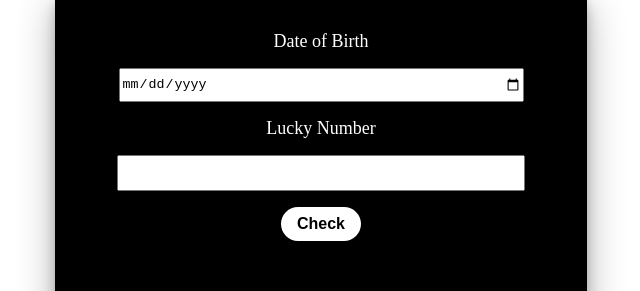
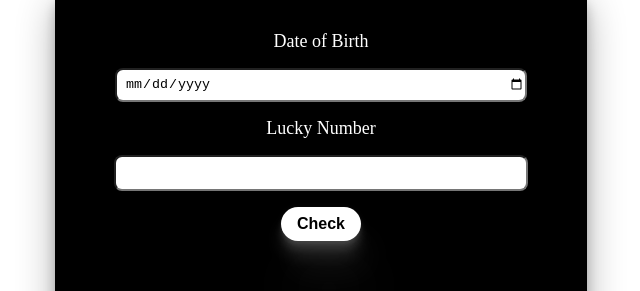
Before and after one commit to Vish-al-Singla/Lucky-Birthdate, a plain HTML site: page index.html in a window 1280 px wide. Shown: the part 126-417 px from the top of the page, without its empty margins (319-959 px from the left). Drawn offline with Linux system fonts and the light colour scheme.

Commit message:
Minor Changes

```diff
--- a/style.css
+++ b/style.css
@@ -31,6 +31,15 @@ body {
     margin: 2rem;
 }
 
+input {
+    border-radius: 0.5rem;
+    padding-inline-start: 0.5rem;
+    -webkit-border-radius: 0.5rem;
+    -moz-border-radius: 0.5rem;
+    -ms-border-radius: 0.5rem;
+    -o-border-radius: 0.5rem;
+}
+
 h1 {
 
     text-shadow: 0px 10px 10px #234D3C;
@@ -58,7 +67,7 @@ h1 {
     color:black;
     font-weight: bold;
     margin-bottom: 1rem;
-
+    box-shadow: 0 4px  4px  rgba(255, 255, 255, 0.05),    0 1px  6px  rgba(255, 255, 255, .05),    0 8px  8px  rgba(255, 255, 255, .1),     0 16px 16px rgba(255, 255, 255, .1),     8px 32px 32px rgba(255, 255, 255, .05),     8px 64px 64px rgba(255, 255, 255, .05);
 }
 #output {
     text-shadow: 0px 10px 10px white;
@@ -67,5 +76,4 @@ h1 {
 label {
     padding: 1rem;
     font-size: large ;
-
 }
```
